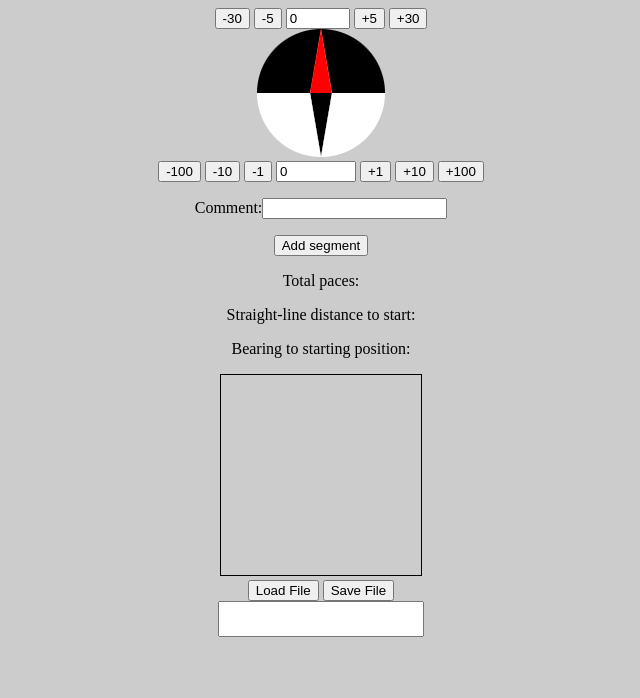
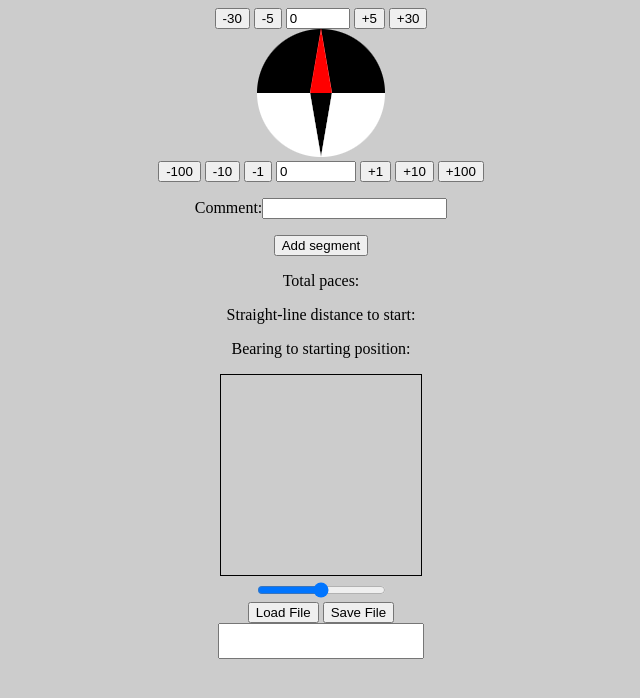
Before and after one commit to SystemicError/dead-reckoner, a plain HTML site: page index.html in a window 1280 px wide. Shown: the whole page, without its empty margins (319-959 px from the left). Drawn offline with Linux system fonts and the light colour scheme; a script that the page names is missing.

Commit message:
Added zoom slider/functionality.

```diff
--- a/index.html
+++ b/index.html
@@ -37,7 +37,8 @@
       <p id="bearing-to-start">Bearing to starting position:</p>
     </div>
     <div id="map-div" align="center">
-      <canvas id="map" width="200" height="200" style="border:1px solid #000000;"></canvas>
+      <canvas id="map" width="200" height="200" style="border:1px solid #000000;"></canvas><br>
+      <input type="range" min="-50" max="50" value="0" id="zoom">
     </div>
     <div id="file-div" align="center">
       <button id="load-segment-file">Load File</button>
```
Also changed, not shown: 1 other file.
